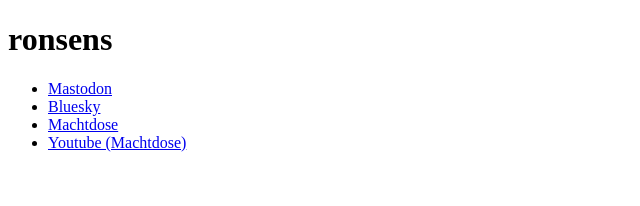
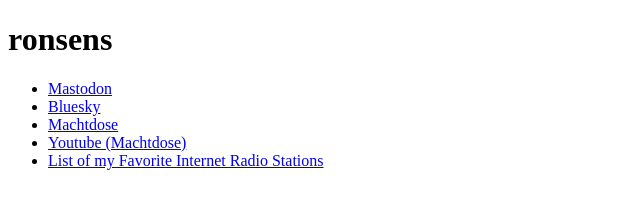
Before and after one commit to ronsens/ronsens.github.io, a plain HTML site: page index.html in a window 1280 px wide. Shown: the whole page, without its empty margins (0-640 px from the left). Drawn offline with Linux system fonts and the light colour scheme.

Commit message:
Update index.html

```diff
--- a/index.html
+++ b/index.html
@@ -14,6 +14,7 @@
 <li><a href="https://bsky.app/profile/ronsens.bsky.social">Bluesky</a></li>
 <li><a href="https://machtdose.de/">Machtdose</a></li>
 <li><a href="https://www.youtube.com/channel/UC0rjIjQFiR6tILAWtrlGEcA">Youtube (Machtdose)</a></li>
+<li><a href="https://hackmd.io/@ronsens/SJQR44ELT">List of my Favorite Internet Radio Stations</a></li>
 <ul>
 
 </body>
```
